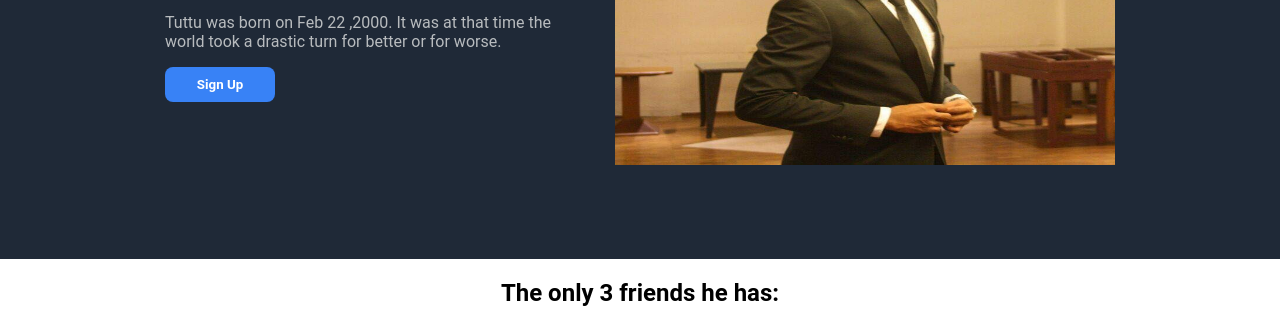
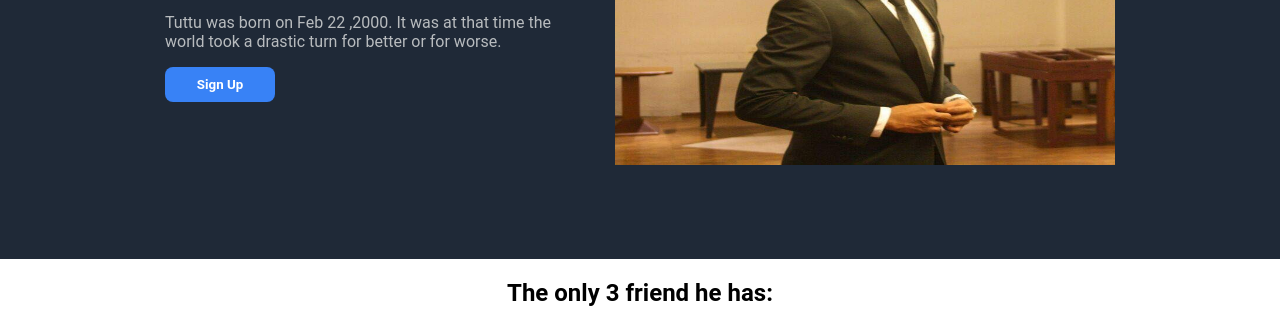
Before and after one commit to mahithsanthosh/mahithsanthosh.github.io, a plain HTML site: page index.html in a window 1280 px wide. Shown: the part 403-727 px from the top of the page. Drawn offline with Linux system fonts and the light colour scheme.

Commit message:
Update index.html

```diff
--- a/index.html
+++ b/index.html
@@ -32,7 +32,7 @@
             </div>
 
             <div class="bx content">
-                <h2>The only 3 friends he has:</h2>
+                <h2>The only 3 friend he has:</h2>
                 <div class="content-info">
                     <div>
                         <img src="images/nithin.jpg">
```
